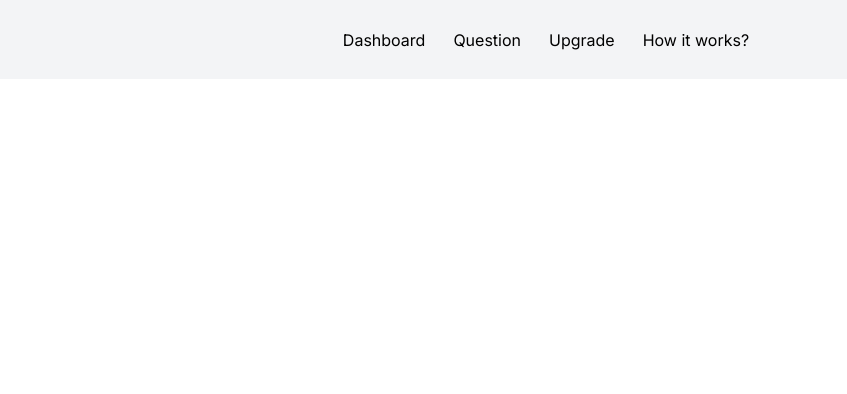
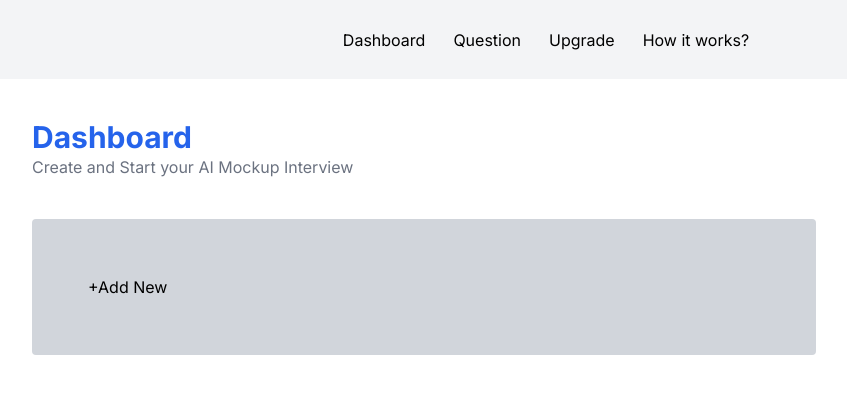
Before and after one commit to kinohe/ai-interview-mocker, a Next.js app: page /dashboard in a window 1280 px wide. Shown: the top 394 px of the page, without its empty margins (80-927 px from the left). Built offline with nearby package versions, Linux system fonts and the light colour scheme.

Commit message:
Customizing dashboard component

```diff
--- a/app/dashboard/page.js
+++ b/app/dashboard/page.js
@@ -4,6 +4,15 @@ function Dashboard() {
   return (
     <div>
       <Header />
+      <div className="ml-28 mt-10">
+        <h1 className="text-blue-600  font-bold text-3xl mt-2 ">Dashboard</h1>
+        <p className="text-gray-500">
+          Create and Start your AI Mockup Interview
+        </p>
+      </div>
+      <div className=" mt-10 ml-28 mr-96 p-14 bg-gray-300  rounded-sm	transition ease-in-out delay-150 hover:-translate-y-1 hover:scale-105  duration-300">
+        <p className="  text-black">+Add New</p>
+      </div>
     </div>
   );
 }
--- a/app/header/page.js
+++ b/app/header/page.js
@@ -4,17 +4,9 @@ import React, { Fragment } from "react";
 // import Image from "next/image";
 function Header() {
   return (
-    <div className=" bg-gray-100 p-7">
+    <div className=" bg-gray-100 p-7 ">
       <nav className=" hidden sm:hidden md:block lg:block ">
         <ul className="flex items-center justify-center flex-wrap">
-          {/* <li className="">
-            <Image
-              src="../../public/logos.svg"
-              alt="Logos Ipsum Logo"
-              width={50}
-              height={50}
-            />
-          </li> */}
           <li className="-mb-px mr-7 ">
             <Link
               className="text-black hover:text-blue-700 hover:font-bold text-small"
@@ -47,9 +39,12 @@ function Header() {
               How it works?
             </Link>
           </li>
+
+          <li>
+            <UserButton />
+          </li>
         </ul>
       </nav>
-      <UserButton />
     </div>
   );
 }
```
